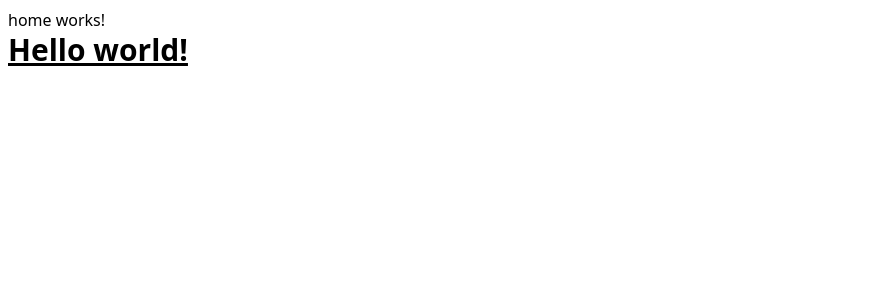
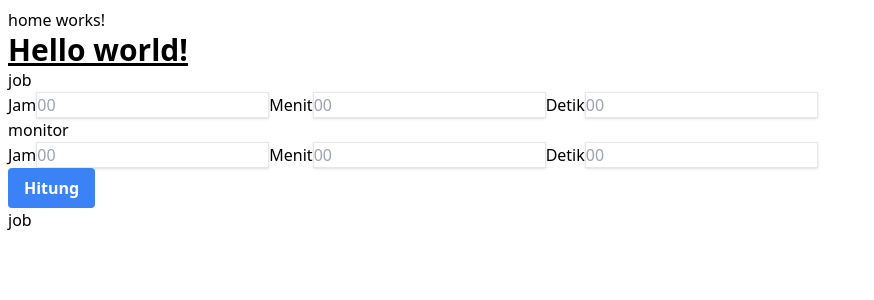
Before and after one commit to iqbalf-a/pt-support, an Angular app: page / in a window 1280 px wide. Shown: the top 300 px of the page, without its empty margins (0-874 px from the left). Built offline with nearby package versions, Linux system fonts and the light colour scheme.

Commit message:
[UPDATE] component home

```diff
--- a/src/app/home/home.component.html
+++ b/src/app/home/home.component.html
@@ -1,4 +1,30 @@
 <p>home works!</p>
 <h1 class="text-3xl font-bold underline">
     Hello world!
-  </h1>
+</h1>
+<form action="">
+    <h1>job</h1>
+    <label for="">Jam</label>
+    <input class="shadow border" type="text" placeholder="00" [(ngModel)]="jobHours" [ngModelOptions]="{standalone: true}" pattern="\d{2}" maxlength="2">
+    <label for="">Menit</label>
+    <input class="shadow appearance-none border" type="text" placeholder="00" [(ngModel)]="jobMinute" [ngModelOptions]="{standalone: true}" pattern="\d{2}" maxlength="2">
+    <label for="">Detik</label>
+    <input class="shadow appearance-none border " type="text" placeholder="00" [(ngModel)]="jobSecond" [ngModelOptions]="{standalone: true}" pattern="\d{2}" maxlength="2">
+
+    <h1>monitor</h1>
+    <label for="">Jam</label>
+    <input class="shadow border" type="text" placeholder="00" [(ngModel)]="monitorHours" [ngModelOptions]="{standalone: true}" pattern="\d{2}" maxlength="2">
+    <label for="">Menit</label>
+    <input class="shadow appearance-none border" type="text" placeholder="00" [(ngModel)]="monitorMinute" [ngModelOptions]="{standalone: true}" pattern="\d{2}" maxlength="2">
+    <label for="">Detik</label>
+    <input class="shadow appearance-none border " type="text" placeholder="00" [(ngModel)]="monitorSecond" [ngModelOptions]="{standalone: true}" pattern="\d{2}" maxlength="2">
+
+    <br>
+    <button class="bg-blue-500 hover:bg-blue-700 text-white font-bold py-2 px-4 rounded focus:outline-none focus:shadow-outline" type="button" (click)="printJobStart()">
+    Hitung
+  </button>
+</form>
+job
+<h1>{{jobStart}}</h1>
+<h1>{{monitorStart}}</h1>
+<!-- <h1>{{jobStartUnix}}</h1> -->
--- a/src/app/home/home.component.ts
+++ b/src/app/home/home.component.ts
@@ -1,12 +1,44 @@
 import { Component } from '@angular/core';
+import { FormsModule } from '@angular/forms';
 
 @Component({
   selector: 'app-home',
   standalone: true,
-  imports: [],
+  imports: [FormsModule],
   templateUrl: './home.component.html',
   styleUrl: './home.component.css'
 })
 export class HomeComponent {
 
+  currentDate: string;
+
+  constructor() {
+    const date = new Date();
+    this.currentDate = date.toISOString().slice(0, 10);
+  }
+
+  jobStart = '';
+  jobStartUnix = 0;
+  jobHours = '';
+  jobMinute = '';
+  jobSecond = '';
+
+  monitorStart = '';
+  monitorHours = '';
+  monitorMinute = '';
+  monitorSecond = '';
+
+  printJobStart() {
+    this.jobHours = this.jobHours.trim() ? this.jobHours : '00';
+    this.jobMinute = this.jobMinute.trim() ? this.jobMinute : '00';
+    this.jobSecond = this.jobSecond.trim() ? this.jobSecond : '00';
+
+    this.monitorHours = this.monitorHours.trim() ? this.monitorHours : '00';
+    this.monitorMinute = this.monitorMinute.trim() ? this.monitorMinute : '00';
+    this.monitorSecond = this.monitorSecond.trim() ? this.monitorSecond : '00';
+
+    this.jobStart = `${this.currentDate} ${this.jobHours}:${this.jobMinute}:${this.jobSecond}`;
+    this.monitorStart = `${this.currentDate} ${this.monitorHours}:${this.monitorMinute}:${this.monitorSecond}`;
+    // this.jobStartUnix = Math.floor(new Date(this.jobStart).getTime() / 1000);
+  }
 }
```
